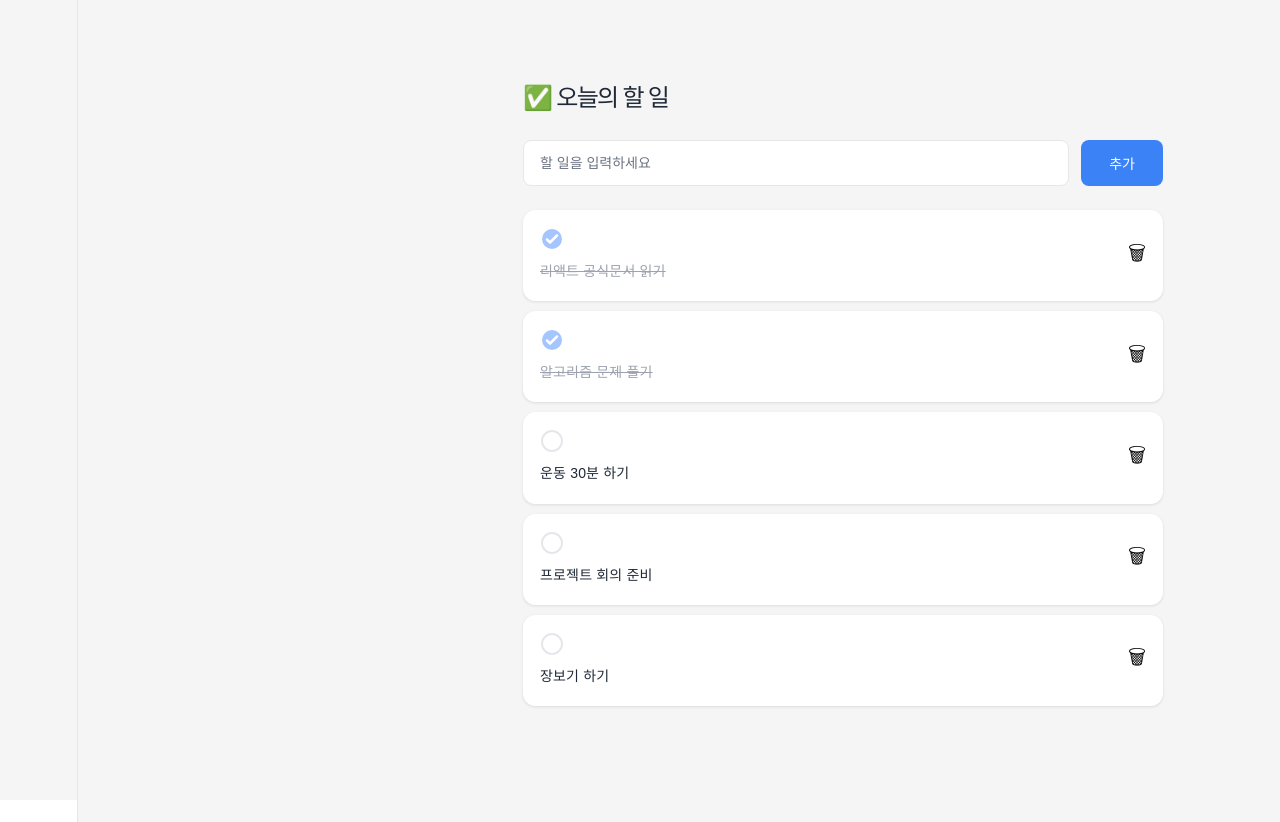
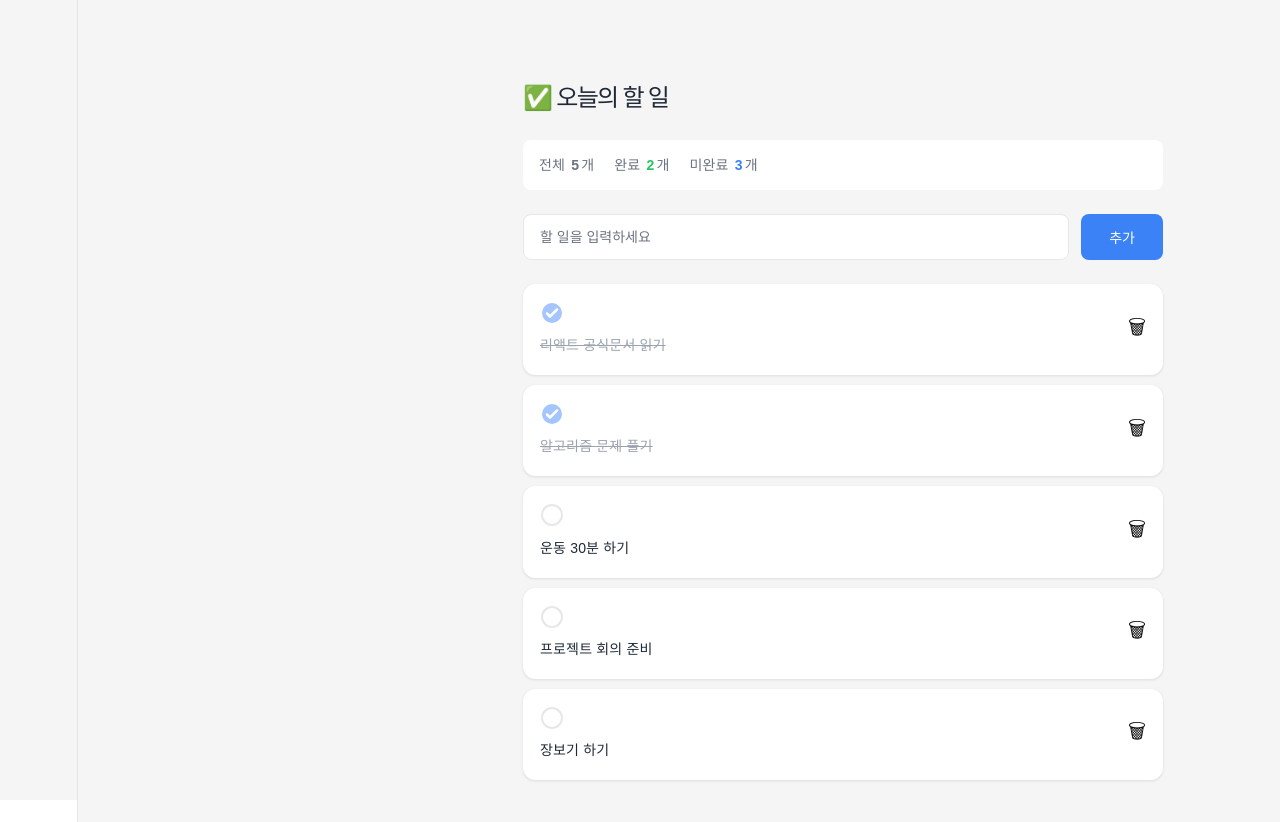
Before and after one commit to IT-Cotato/13th-Frontend-Assignment, a React (Vite) app: page / in a window 1280 px wide. Shown: the top 822 px of the page. Built offline with nearby package versions, Linux system fonts and the light colour scheme; a web font is replaced by a local one.

Commit message:
feat : toggle 기능/state counter 구현

```diff
--- a/src/App.css
+++ b/src/App.css
@@ -196,3 +196,45 @@ html, body {
   cursor: pointer;
   transition: background-color 0.2s;
 }
+
+
+/* 통계 바 스타일*/
+.todo-stats {
+  background-color: #ffffff;
+  border-radius: 8px; /* 둥글기 적용 */
+  padding: 12px 16px;
+  margin-bottom: 24px; /* 아래 요소와의 간격 */
+  flex-shrink:0;
+  align-self : strtch;
+
+
+  display: flex;
+  gap: 20px; /* 전체, 완료, 미완료 사이의 간격 */
+  align-items: center;
+
+  font-size: 14px;
+  color: #6B7280; /* 기본 글씨 색상*/
+}
+
+/* 숫자(strong) 주변 간격 조정 */
+.todo-stats strong {
+  margin: 0 2px;
+}
+
+/* 개별 숫자 컬러 및 굵기 포인트 */
+.count-total {
+  color: #6B7280;
+  font-weight: 600;
+}
+
+.count-done {
+  color: #22C55E;
+  font-weight: 600;
+  font-size: 14px
+}
+
+.count-not-done {
+  color: #3B82F6;
+  font-weight: 600;
+  line-height: 21px;
+}
--- a/src/App.tsx
+++ b/src/App.tsx
@@ -4,9 +4,6 @@ import TodoList from './components/TodoList';
 import './App.css';
 
 const App = () => {
-  // ==========================================
-  // 1. 단일 상태
-  // ==========================================
   const [inputText, setInputText] = useState("");
   const [todos, setTodos] = useState([
     { id: 1, text: "리액트 공식문서 읽기", completed: true },
@@ -16,54 +13,63 @@ const App = () => {
     { id: 5, text: "장보기 하기", completed: false },
   ]);
 
-  // 입력창이 포커스(클릭) 되었는지 확인하는 상태
   const [isFocused, setIsFocused] = useState(false);
 
   const handleAdd = () => {
-    if (inputText.trim() === "") return; // 빈 문자열 방지
+    if (inputText.trim() === "") return;
     const newTodo = {
-      id: Date.now(), // 고유 ID 생성
+      id: Date.now(),
       text: inputText,
       completed: false,
     };
     setTodos([...todos, newTodo]);
-    setInputText(""); // 입력창 초기화
+    setInputText("");
   };
 
   const handleDelete = (id: number) => {
     setTodos(todos.filter((todo) => todo.id !== id));
   };
 
-  // ==========================================
-  // 조건부 렌더링 적용
-  // ==========================================
+  const handleToggle = (id: number) => {
+    setTodos(todos.map((todo) =>
+      todo.id === id ? { ...todo, completed: !todo.completed } : todo
+    ));
+  };
+
   return (
     <div className="app-layout">
       <div className="todo-container">
         <div className="section">
 
+          {isFocused && (
+            <p style={{ fontSize: '14px', color: '#6B7280', margin: '0 0 16px 0' }}>
+              Week 3 — 입력 중 (Focus)
+            </p>
+          )}
 
-
-          <TodoHeader />
+          {/* ✅ 핵심 포인트: TodoHeader에 todos 데이터를 꼭 넘겨주어야 합니다! */}
+          <TodoHeader todos={todos} />
 
           <div className="todo-input-container">
             <input
               type="text"
-              // isFocused가 참일 때 'focused-input' 클래스 추가
               className={`todo-input ${isFocused ? 'focused-input' : ''}`}
               placeholder="할 일을 입력하세요"
               value={inputText}
               onChange={(e) => setInputText(e.target.value)}
-              onFocus={() => setIsFocused(true)}  // 입력창을 클릭했을 때
-              onBlur={() => setIsFocused(false)}  // 입력창 바깥을 클릭했을 때
+              onFocus={() => setIsFocused(true)}
+              onBlur={() => setIsFocused(false)}
             />
             <button className="todo-submit-btn" onClick={handleAdd}>
               추가
             </button>
           </div>
 
-          {/* 데이터 유무에 따른 빈 화면(Empty state) 조건부 렌더링은 이미 TodoList 내부에 구현되어 작동합니다 */}
-          <TodoList todos={todos} onDelete={handleDelete} />
+          <TodoList
+            todos={todos}
+            onDelete={handleDelete}
+            onToggle={handleToggle}
+          />
 
         </div>
       </div>
--- a/src/components/TodoCard.tsx
+++ b/src/components/TodoCard.tsx
@@ -1,16 +1,20 @@
-// 부모로부터 onDelete 함수를 받을 수 있도록 타입 추가
+// src/components/TodoCard.tsx
+
+// 부모로부터 onToggle 함수를 받을 수 있도록 타입 추가
 interface TodoCardProps {
   text: string;
   completed: boolean;
   onDelete: () => void;
+  onToggle: () => void; // onToggle 추가
 }
 
-const TodoCard = ({ text, completed, onDelete }: TodoCardProps) => {
+const TodoCard = ({ text, completed, onDelete, onToggle }: TodoCardProps) => {
   return (
     <div className={`todo-card ${completed ? 'done-card' : ''}`}>
 
       <div className="todo-info">
-        <div className="checkbox-icon">
+        {/*  체크박스 영역에 클릭 이벤트(onToggle) 연결 및 마우스 커서 포인터 스타일 적용 */}
+        <div className="checkbox-icon" onClick={onToggle} style={{ cursor: 'pointer' }}>
           {completed ? (
             <svg width="24" height="24" viewBox="0 0 24 24" fill="none" xmlns="http://www.w3.org/2000/svg">
               <circle cx="12" cy="12" r="10" fill="#A4C5FD"/>
@@ -23,12 +27,12 @@ const TodoCard = ({ text, completed, onDelete }: TodoCardProps) => {
           )}
         </div>
 
+        {/* 텍스트 영역을 클릭해도 토글되게 하고 싶다면 여기에도 onClick={onToggle}을 추가 가능*/}
         <p className={`card-text ${completed ? 'done-text' : ''}`}>
           {text}
         </p>
       </div>
 
-      {/* onClick에 넘겨받은 onDelete 연결 */}
       <button className="delete-btn" onClick={onDelete}>
         🗑
       </button>
--- a/src/components/TodoHeader.tsx
+++ b/src/components/TodoHeader.tsx
@@ -1,11 +1,38 @@
 // src/components/TodoHeader.tsx
 
-const TodoHeader = () => {
+interface Todo {
+  id: number;
+  text: string;
+  completed: boolean;
+}
+
+interface TodoHeaderProps {
+  todos?: Todo[]; // 물음표를 붙여서 필수가 아님을 명시합니다.
+}
+
+// 부모에게서 데이터(todos)를 못 받으면 빈 배열([])을 기본으로 사용하도록 설정합니다.
+const TodoHeader = ({ todos = [] }: TodoHeaderProps) => {
   const mainTitle = "✅ 오늘의 할 일";
+
+  const totalCount = todos.length;
+  const doneCount = todos.filter(todo => todo.completed).length;
+  const notDoneCount = totalCount - doneCount;
 
   return (
     <header className="todo-header">
       <h1 className="header-title">{mainTitle}</h1>
+
+      <div className="todo-stats">
+        <span>
+          전체 <strong className="count-total">{totalCount}</strong>개
+        </span>
+        <span>
+          완료 <strong className="count-done">{doneCount}</strong>개
+        </span>
+        <span>
+          미완료 <strong className="count-not-done">{notDoneCount}</strong>개
+        </span>
+      </div>
     </header>
   );
 };
--- a/src/components/TodoList.tsx
+++ b/src/components/TodoList.tsx
@@ -1,3 +1,4 @@
+// src/components/TodoList.tsx
 import TodoCard from './TodoCard';
 
 interface Todo {
@@ -6,13 +7,14 @@ interface Todo {
   completed: boolean;
 }
 
-// 부모로부터 onDelete 함수를 받을 수 있도록 타입 추가
+// 부모로부터 onToggle 함수를 받을 수 있도록 타입 추가
 interface TodoListProps {
   todos: Todo[];
   onDelete: (id: number) => void;
+  onToggle: (id: number) => void; // ✅ 추가됨
 }
 
-const TodoList = ({ todos, onDelete }: TodoListProps) => {
+const TodoList = ({ todos, onDelete, onToggle }: TodoListProps) => {
   return (
     <div className="todo-list-wrapper">
 
@@ -28,9 +30,8 @@ const TodoList = ({ todos, onDelete }: TodoListProps) => {
               key={todo.id}
               text={todo.text}
               completed={todo.completed}
-
-              // 삭제 버튼 클릭 시 현재 항목의 id를 담아 실행하도록 함수 전달
               onDelete={() => onDelete(todo.id)}
+              onToggle={() => onToggle(todo.id)} // ✅ 개별 카드에 토글 함수와 id 전달
             />
           ))}
         </div>
```
